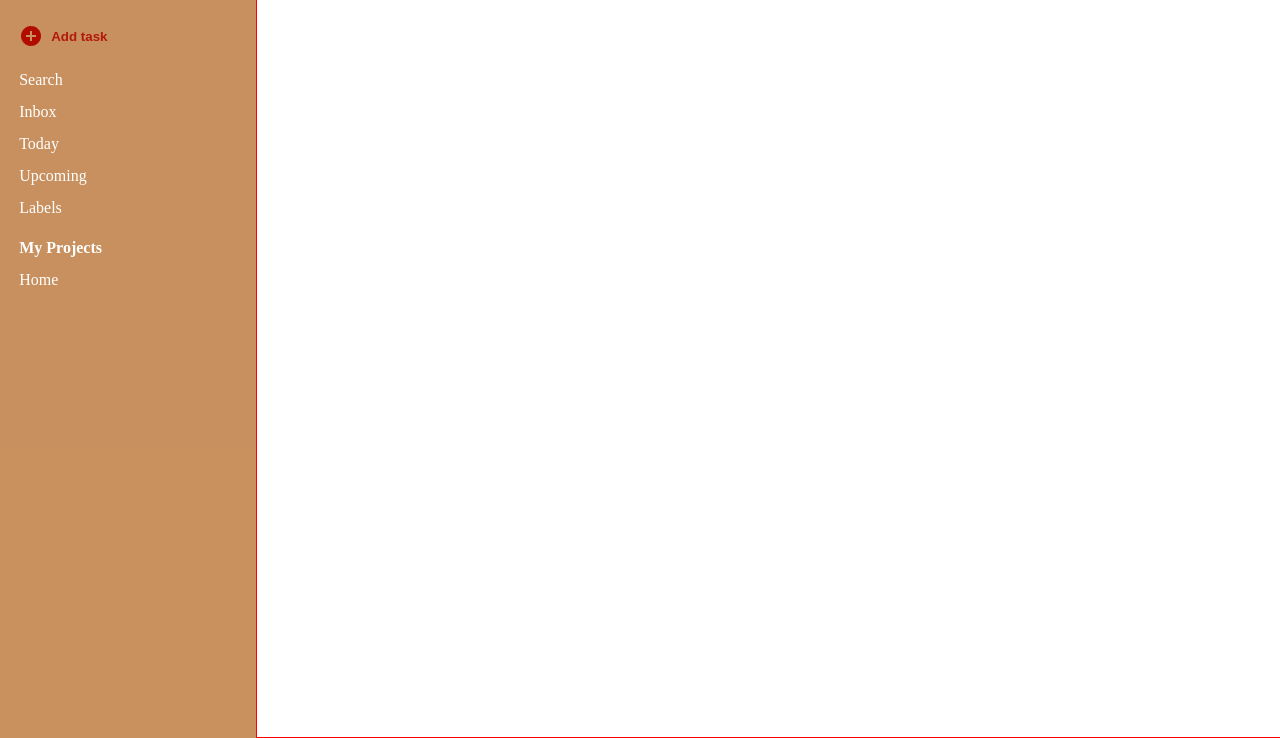
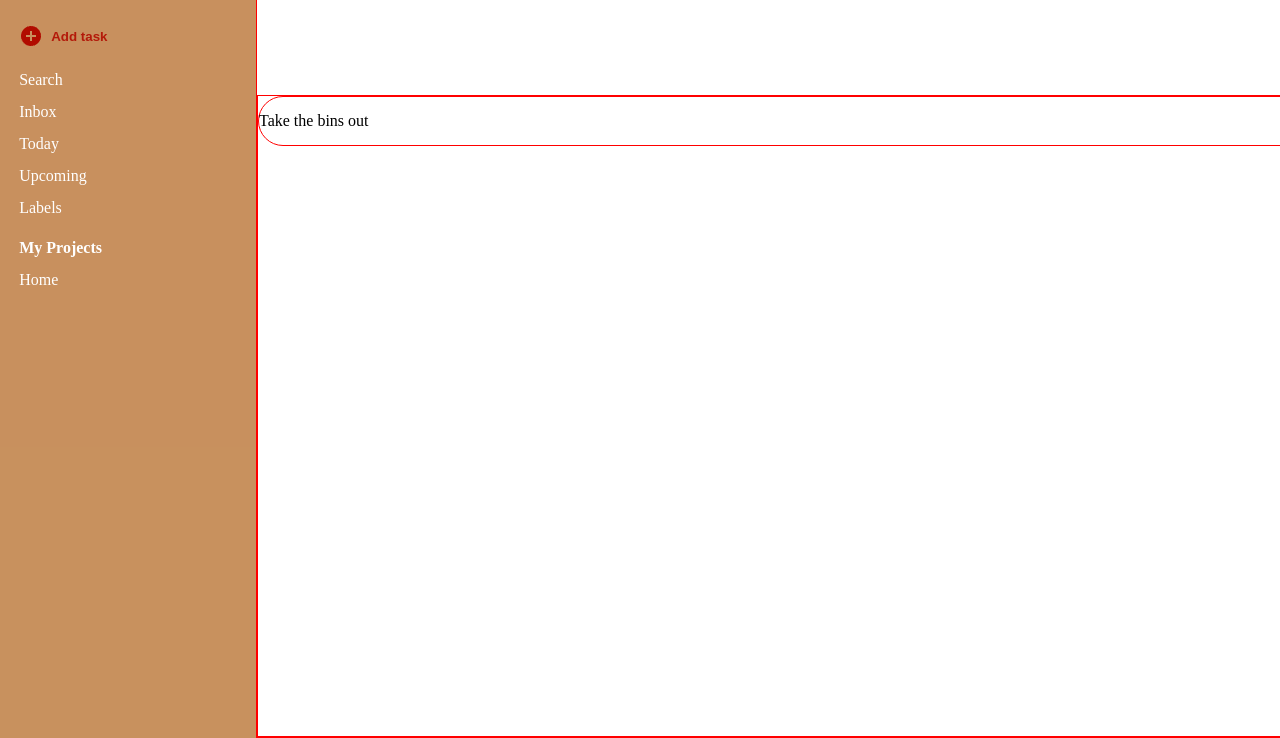
Before and after one commit to jordanperkins98/todoThat, a website built with webpack: page src/index.html in a window 1280 px wide. Shown: the part 62-800 px from the top of the page. Built offline with nearby package versions, Linux system fonts and the light colour scheme.

Commit message:
Refactor sidebar styling and functionality, and add new todo items dynamically

```diff
--- a/src/index.html
+++ b/src/index.html
@@ -34,6 +34,10 @@
         </ul>
       </div>
     </nav>
-    <div class="content"></div>
+    <div class="content">
+      <div class="container">
+
+      </div>
+    </div>
   </body>
 </html>
--- a/src/styles.css
+++ b/src/styles.css
@@ -217,7 +217,7 @@ h1 > span{
 .content{
     display: flex;
     flex-direction: column;
-    justify-content: start;
+    justify-content: end;
     border: red solid 1px;
 }
 
@@ -229,3 +229,13 @@ h1 > span{
     align-items: center;
     width: 70rem;
 }
+
+.container{
+    border: red solid 1px;
+    display: flex;
+    justify-content: center;
+    align-items: start;
+    height:80vh;
+
+
+}
--- a/src/ui.js
+++ b/src/ui.js
@@ -18,7 +18,7 @@ import addTaskIcon from './Assets/plus-circle-custom.png';
 
 
     Todo.todoList.forEach((element) =>{
-        const content = document.querySelector('.content');
+        const container = document.querySelector('.container');
 
         const newDiv = document.createElement('div');
 
@@ -29,7 +29,7 @@ import addTaskIcon from './Assets/plus-circle-custom.png';
         todoTitle.textContent = element.title;
 
         newDiv.appendChild(todoTitle)
-        content.appendChild(newDiv)
+        container.appendChild(newDiv)
 
     })
 
```
